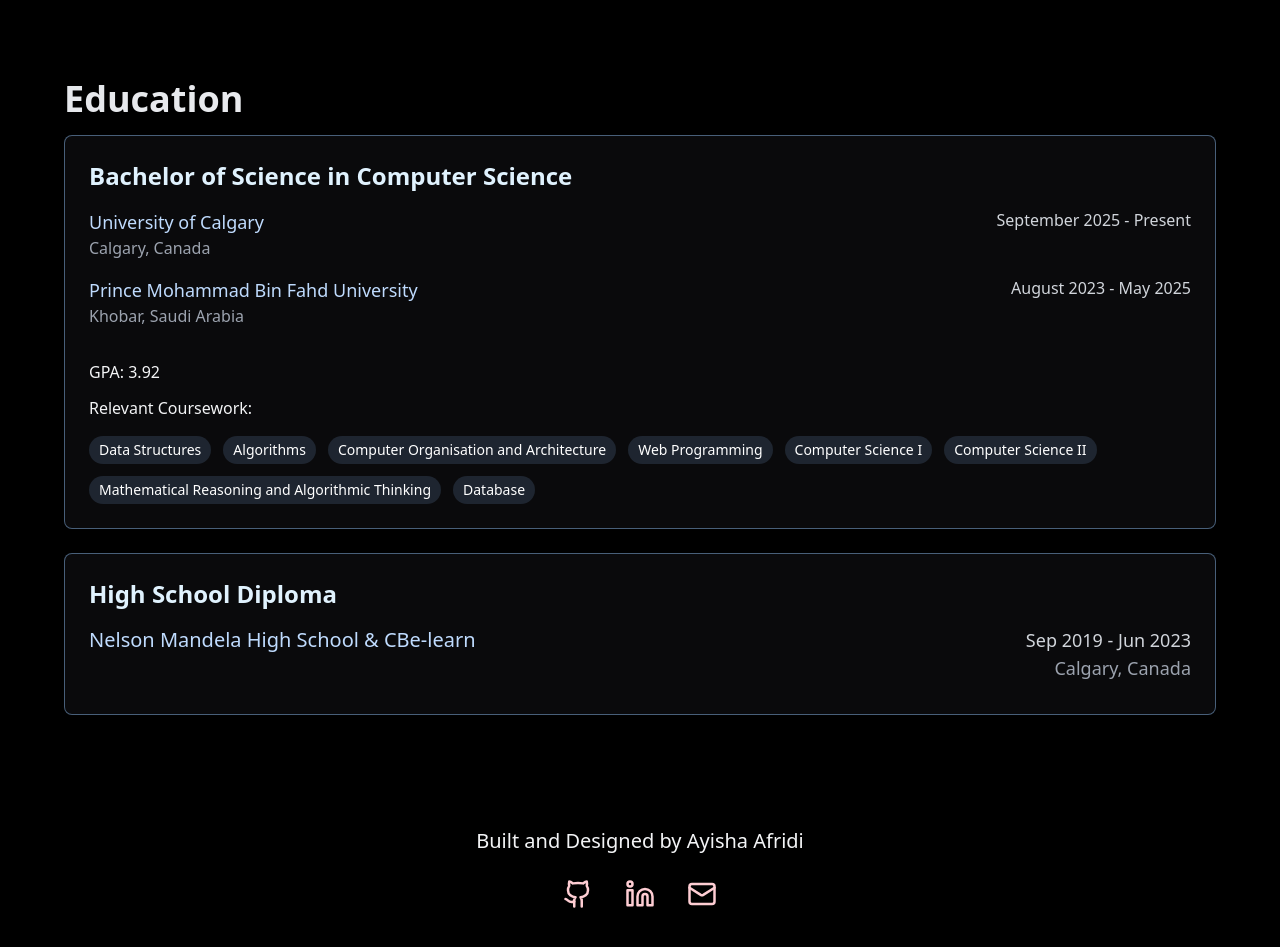
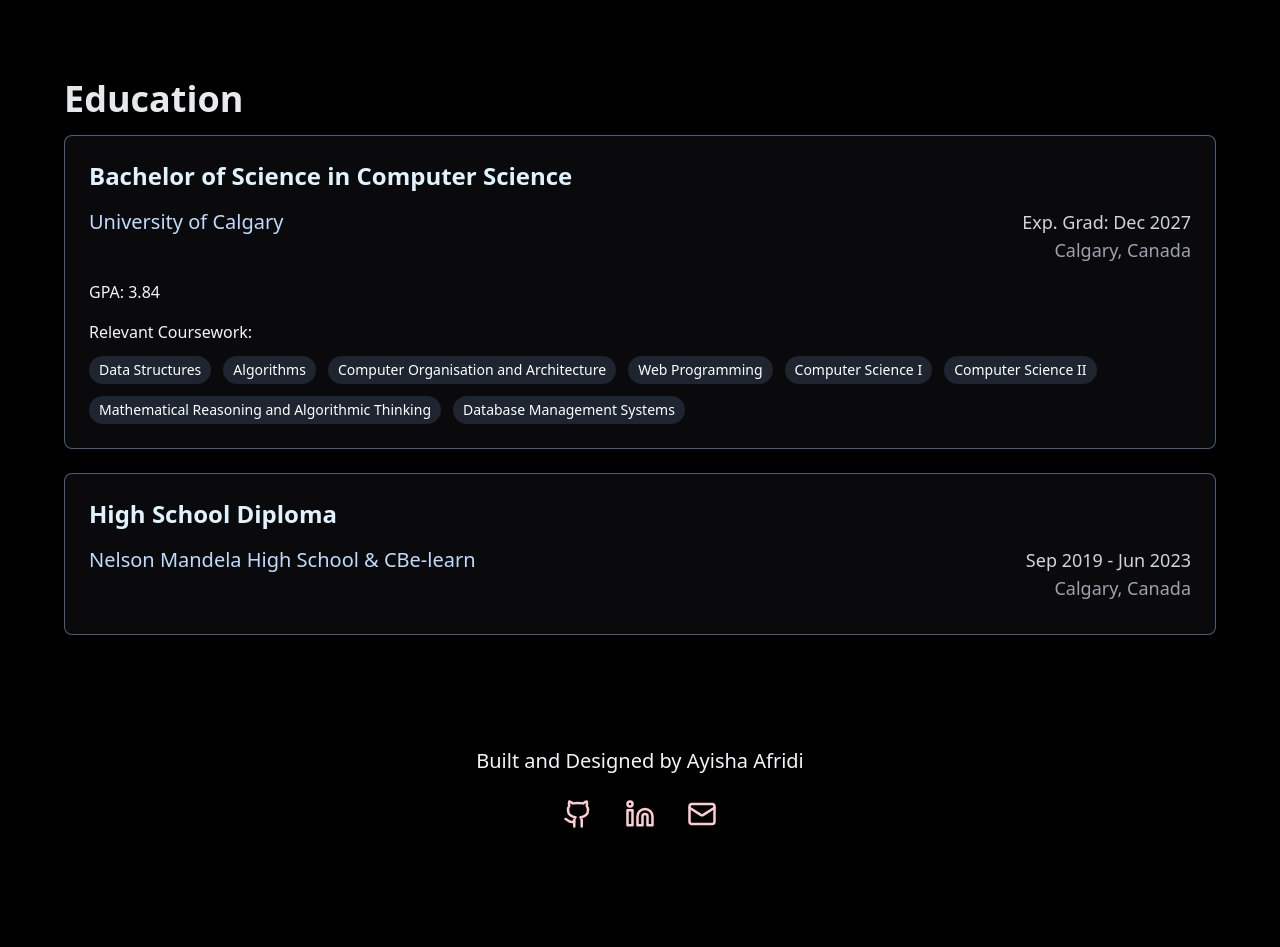
Before and after one commit to ayisha-afridi/portfolio, a React (Vite) app: page / in a window 1280 px wide. Shown: the part 2720-3667 px from the top of the page. After the commit the page ends 3613 px from the top, so only its background shows below. Built offline with nearby package versions, Linux system fonts and the light colour scheme.

Commit message:
Updated Education section

```diff
--- a/src/sections/Experience/Experience.jsx
+++ b/src/sections/Experience/Experience.jsx
@@ -37,20 +37,10 @@ const Experience = () => {
 const education = [
     {
       degree: "Bachelor of Science in Computer Science",
-      isUniversity: true,
-      schools: [
-        {
-          name: "University of Calgary",
+      school: "University of Calgary",
+      duration: "Exp. Grad: Dec 2027",
       location: "Calgary, Canada",
-          duration: "September 2025 - Present",
-        },
-        {
-          name: "Prince Mohammad Bin Fahd University",
-          location: "Khobar, Saudi Arabia",
-          duration: "August 2023 - May 2025",
-        },
-      ],
-      gpa: "3.92",
+      gpa: "3.84",
       courses: [
         "Data Structures",
         "Algorithms",
@@ -59,7 +49,7 @@ const education = [
         "Computer Science I",
         "Computer Science II",
         "Mathematical Reasoning and Algorithmic Thinking",
-        "Database",
+        "Database Management Systems",
       ],
     },
     {
@@ -67,8 +57,6 @@ const education = [
       school: "Nelson Mandela High School & CBe-learn",
       duration: "Sep 2019 - Jun 2023",
       location: "Calgary, Canada",
-      isUniversity: false,
-      description: [],
       courses: [],
     },
   ];
@@ -135,57 +123,7 @@ const education = [
                   {edu.degree}
                 </h3>
 
-                {/* University Format (with multiple institutions) */}
-                {edu.isUniversity ? (
-                  <>
-                    {/* Schools List */}
-                    <div className="space-y-4 mb-8 sm:mb-8">
-                      {edu.schools.map((school, schoolIndex) => (
-                        <div key={schoolIndex} className="flex flex-col sm:flex-row sm:justify-between sm:items-start">
-                          <div className="flex-1">
-                            <p className="text-base sm:text-lg text-blue-200 group-hover:text-rose-300 transition-colors font-medium">
-                              {school.name}
-                            </p>
-                            <p className="text-sm sm:text-base text-gray-400">
-                              {school.location}
-                            </p>
-                          </div>
-                          <p className="text-sm sm:text-base text-gray-300 mt-1 sm:mt-0 sm:text-right">
-                            {school.duration}
-                          </p>
-                        </div>
-                      ))}
-                    </div>
-
-                    {/* GPA */}
-                    {edu.gpa && (
-                      <p className="text-sm sm:text-base text-gray-100 mb-2">
-                        <span className="font-medium">GPA:</span> {edu.gpa}
-                      </p>
-                    )}
-
-                    {/* Relevant Coursework */}
-                    {edu.courses && edu.courses.length > 0 && (
-                      <div className="mt-3">
-                        <p className="text-sm sm:text-base text-gray-100 font-medium mb-4">
-                          Relevant Coursework:
-                        </p>
-                        <div className="flex flex-wrap gap-2 sm:gap-3">
-                          {edu.courses.map((course, idx) => (
-                            <span
-                              key={idx}
-                              className="bg-slate-700/50 text-white px-2.5 py-1 rounded-full text-xs sm:text-sm hover:scale-[1.05] hover:bg-slate-700/45 hover:text-blue-300 transition-all"
-                            >
-                              {course}
-                            </span>
-                          ))}
-                        </div>
-                      </div>
-                    )}
-                  </>
-                ) : (
-                  /* High School Format - Original Layout */
-                  <>
+                {/* School Information */}
                 <div className="flex flex-col sm:flex-row justify-between items-start mb-2">
                   <div className="mb-2 sm:mb-0">
                     <p className="text-lg sm:text-xl text-blue-200 group-hover:text-rose-300 transition-colors">
@@ -201,16 +139,31 @@ const education = [
                     </p>
                   </div>
                 </div>
-                    {edu.description && edu.description.length > 0 && (
-                      <ul className="text-gray-100 text-sm sm:text-base py-4 px-4 sm:px-6">
-                        {edu.description.map((desc, descIndex) => (
-                          <li key={descIndex} className="list-disc ml-4 sm:ml-6 py-1">
-                            {desc}
-                          </li>
+
+                {/* GPA */}
+                {edu.gpa && (
+                  <p className="text-sm sm:text-base text-gray-100 mb-2 mt-4">
+                    <span className="font-medium">GPA:</span> {edu.gpa}
+                  </p>
+                )}
+
+                {/* Relevant Coursework */}
+                {edu.courses && edu.courses.length > 0 && (
+                  <div className="mt-4">
+                    <p className="text-sm sm:text-base text-gray-100 font-medium mb-3">
+                      Relevant Coursework:
+                    </p>
+                    <div className="flex flex-wrap gap-2 sm:gap-3">
+                      {edu.courses.map((course, idx) => (
+                        <span
+                          key={idx}
+                          className="bg-slate-700/50 text-white px-2.5 py-1 rounded-full text-xs sm:text-sm hover:scale-[1.05] hover:bg-slate-700/45 hover:text-blue-300 transition-all"
+                        >
+                          {course}
+                        </span>
                       ))}
-                      </ul>
-                    )}
-                  </>
+                    </div>
+                  </div>
                 )}
               </div>
             ))}
```
Also changed, not shown: 1 other file (tests, documents, lock files or other folders). Lines whose indentation alone changed are shown as unchanged.
